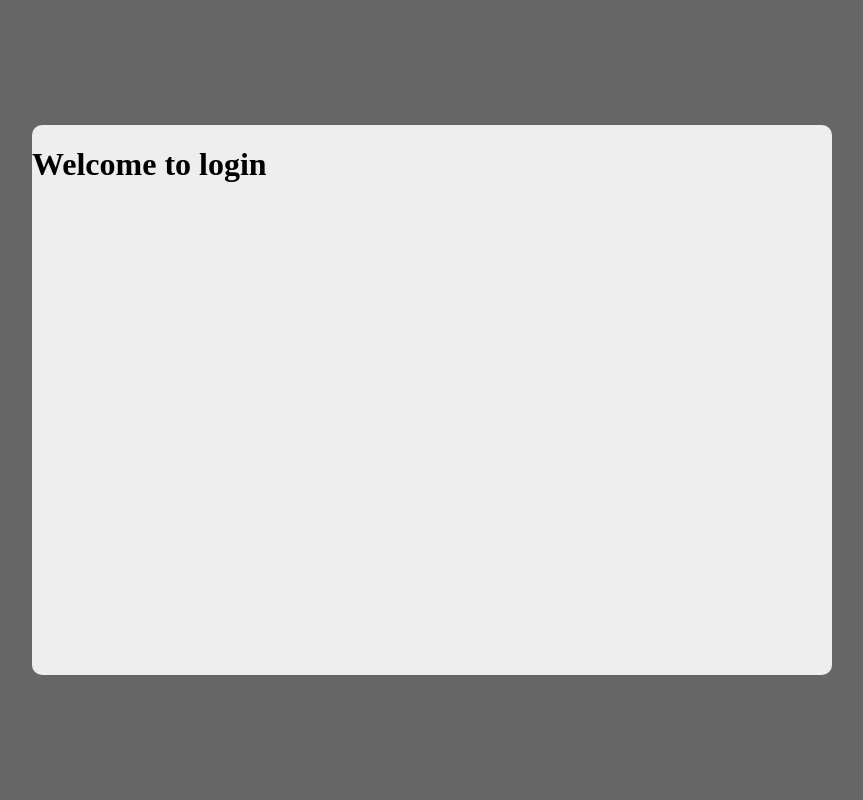
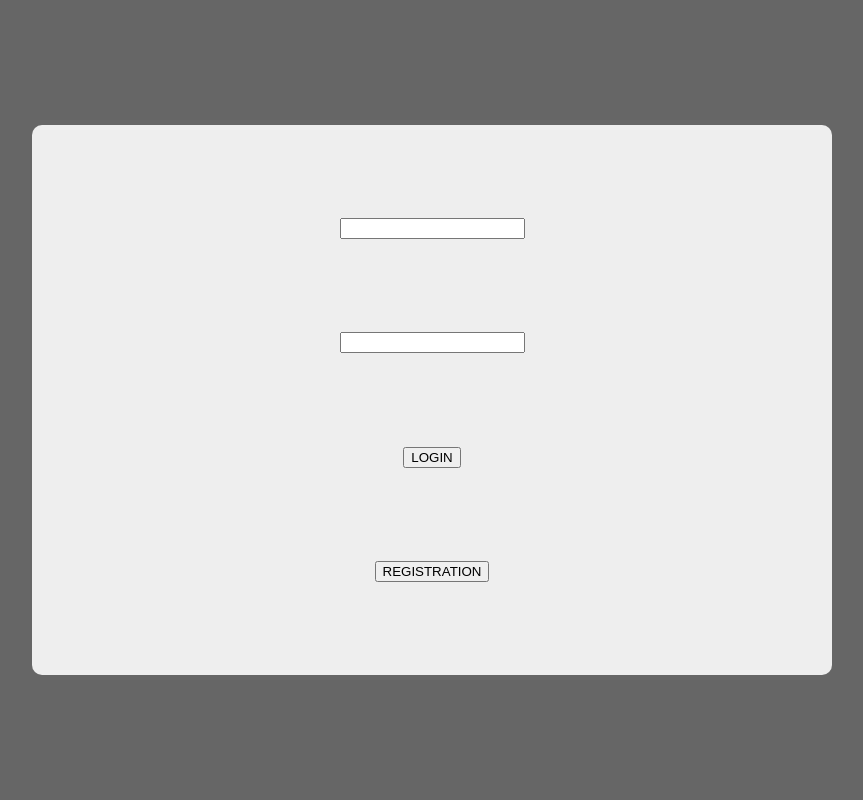
Before and after one commit to olimamar/ip-country-app, a Flask app: page /login in a window 1280 px wide. Shown: the part 70-870 px from the top of the page, without its empty margins (208-1071 px from the left). Run offline with Flask 2, Linux system fonts and the light colour scheme; some libraries are stand-ins or nearby versions.

Commit message:
bla bla bla

```diff
--- a/app.py
+++ b/app.py
@@ -9,7 +9,8 @@ import requests
 app = Flask(__name__)
 
 result = ""
-
+result_log = 0
+result_reg = 0
 
 @app.route("/")
 def base():
@@ -24,6 +25,34 @@ def login():
 @app.route("/index")
 def index():
     return render_template('index.html')
+
+
+@app.route("/log", methods=['POST'])
+def log():
+    log = request.form.get('_login')
+    passwd = request.form.get('_password')
+    global result_log
+    global result_reg
+
+    if (['action'] == "v_log"):
+        result_log = requests.post('https://spbcoit.ru/proxy/11/postgrest/rpc/log', log, passwd)
+        if result_log == 0:
+            return redirect(url_for('login'))
+        else:
+            return redirect(url_for('index'))
+    else:
+        result_reg = requests.post('https://spbcoit.ru/proxy/11/postgrest/rpc/reg', log, passwd)
+        if result_reg == 0:
+            return redirect(url_for('login'))
+        else:
+            return redirect(url_for('index'))
+
+
+    #if result_log == 0 or result_reg == 0:
+    #    return redirect(url_for('login'))
+    #else:
+    #    return redirect(url_for('index'))
+
 
 @app.route("/send_address", methods=['POST'])
 def ip_func():
--- a/static/base.css
+++ b/static/base.css
@@ -33,13 +33,20 @@ body{
 /* MIDDLE */
 .div-form{
     height: 100%;
+}
+.form{
+    height: 100%;
     display: flex;
     align-items: center;
 }
-.form{
+form{
     background-color: #eee;
     border-radius: 10px;
     width: 800px;
     height: 550px;
     margin: auto;
+    display: flex;
+    align-items: center;
+    flex-direction: column;
+    justify-content: space-evenly;
 }
--- a/templates/login.html
+++ b/templates/login.html
@@ -1,5 +1,12 @@
 {% extends 'base.html' %}
 
+{% block title %} Welcome to login {% endblock %}
+
 {% block content %}
-    <h1>{% block title %} Welcome to login {% endblock %}</h1>
+    <form action="{{ ('log') }}" method="POST">
+        <input class="input" type="text" name="_login">
+        <input class="input" type="text" name="_password">
+        <button class="bt" type="submit" name="form_bt" value="v_log">LOGIN</button>
+        <button class="bt" type="submit" name="form_bt" value="v_reg">REGISTRATION</button>
+    </form>
 {% endblock %}
```
